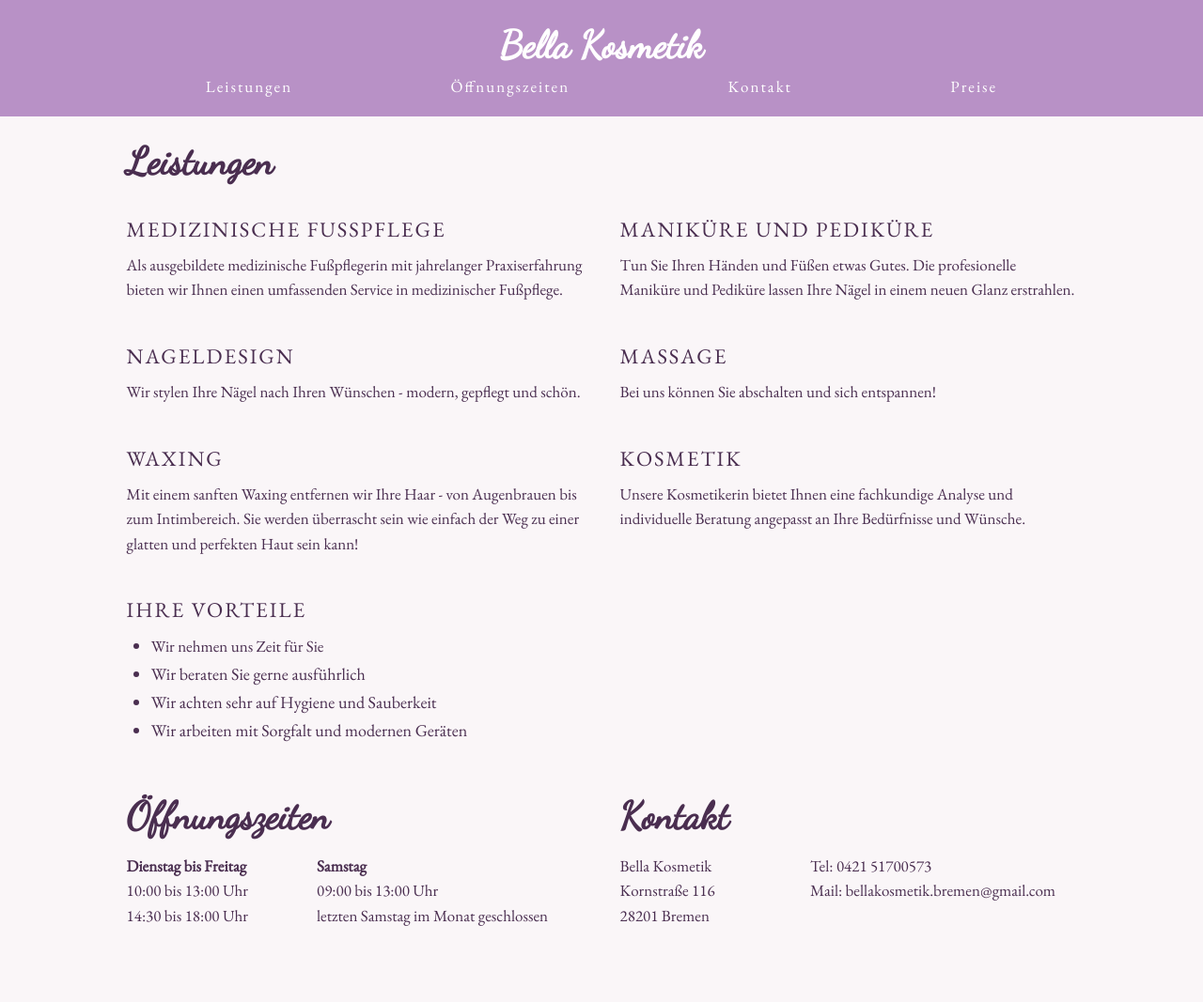
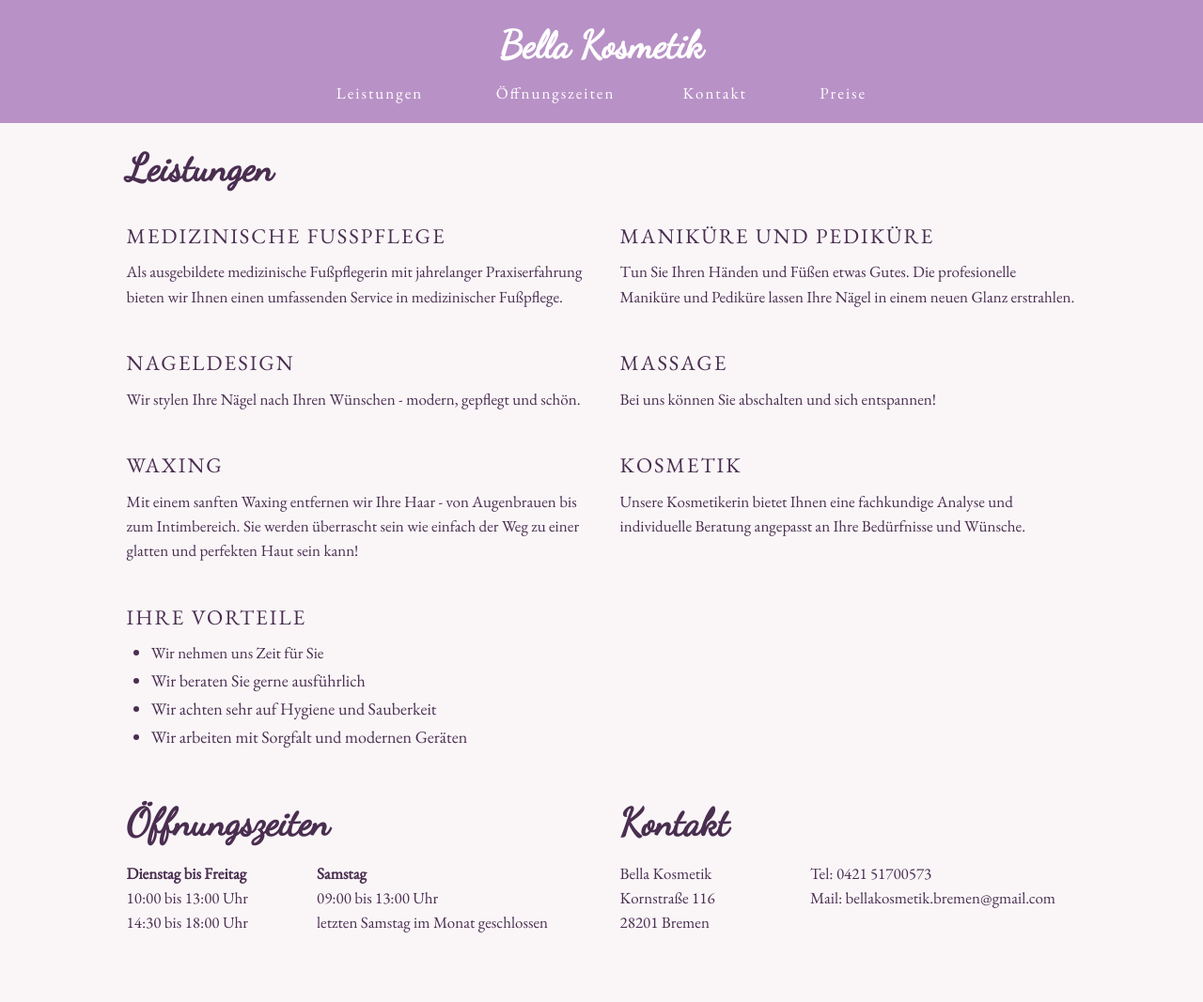
Before and after one commit to esfi/esfi.github.io, a Gatsby site: page / in a window 1280 px wide. Shown: the whole page at 94% size. Built offline with nearby package versions, Linux system fonts and the light colour scheme; Gatsby itself is replaced by a stand-in of ours.

Commit message:
menue layout

```diff
--- a/src/components/header.js
+++ b/src/components/header.js
@@ -24,10 +24,23 @@ const Header = () => (
 
       <div className="">
       <div className={styles.navigation}>
-          <a href="http://localhost:8000/#Leistungen">Leistungen</a>
+        <ul>
+          <li><a href="http://localhost:8000/#Leistungen">Leistungen</a></li>
+          <li>          <a href="http://localhost:8000/#Offnungszeiten">Öffnungszeiten</a>
+</li>
+          <li>
+          <a href="http://localhost:8000/#Kontakt">Kontakt</a>
+
+          </li>
+          <li>
+          <Link to="/preisliste/"> Preise </Link>
+
+          </li>
+        </ul>
+          {/* <a href="http://localhost:8000/#Leistungen">Leistungen</a>
           <a href="http://localhost:8000/#Offnungszeiten">Öffnungszeiten</a>
           <a href="http://localhost:8000/#Kontakt">Kontakt</a>
-          <Link to="/preisliste/"> Preise </Link>
+          <Link to="/preisliste/"> Preise </Link> */}
       </div>
       </div>
       </div>
--- a/src/components/header.module.css
+++ b/src/components/header.module.css
@@ -9,6 +9,7 @@
     text-decoration: none;
     font-family: 'Dancing Script';
 }
+
 
 .navigation{
     padding-top: 0.7rem;
@@ -26,13 +27,30 @@
     letter-spacing: 2px;
     color:white;
 
-
 }
 
 .navigation a:hover{
     background: transparent ;
 }
 
+/*mobile */
+@media only screen and (max-width: 400px){
+
+.navigation  li {
+      display: list-item;
+  }
+
+}
+
+/* tablet and desktop styles */
+@media only screen and (min-width: 401px)  {
+.navigation li {
+    display: inline;
+    margin-left: 2rem;
+    margin-right: 2rem;
+}
+}
+
 .navigation ul{
     list-style: none;
     margin: 0;
--- a/src/pages/index.js
+++ b/src/pages/index.js
@@ -8,20 +8,7 @@ import Team from "../components/team"
 
 const IndexPage = () => (
   <Layout>
-    <SEO title="Home" />
-
-    {/* <div className="row">
-      <div className="col-12">
-      <div className="container">
-
-        <h1>Herzlich Willkommen </h1>
-        <p>
-        Wir haben das Rundum-Programm für Sie.
-        Lassen Sie sich von uns beraten und verwöhnen!
-        </p>
-      </div>
-      </div>
-    </div> */}
+    <SEO title="Bella Kosmetik" />
 
 
     <div id="Leistungen">
```
